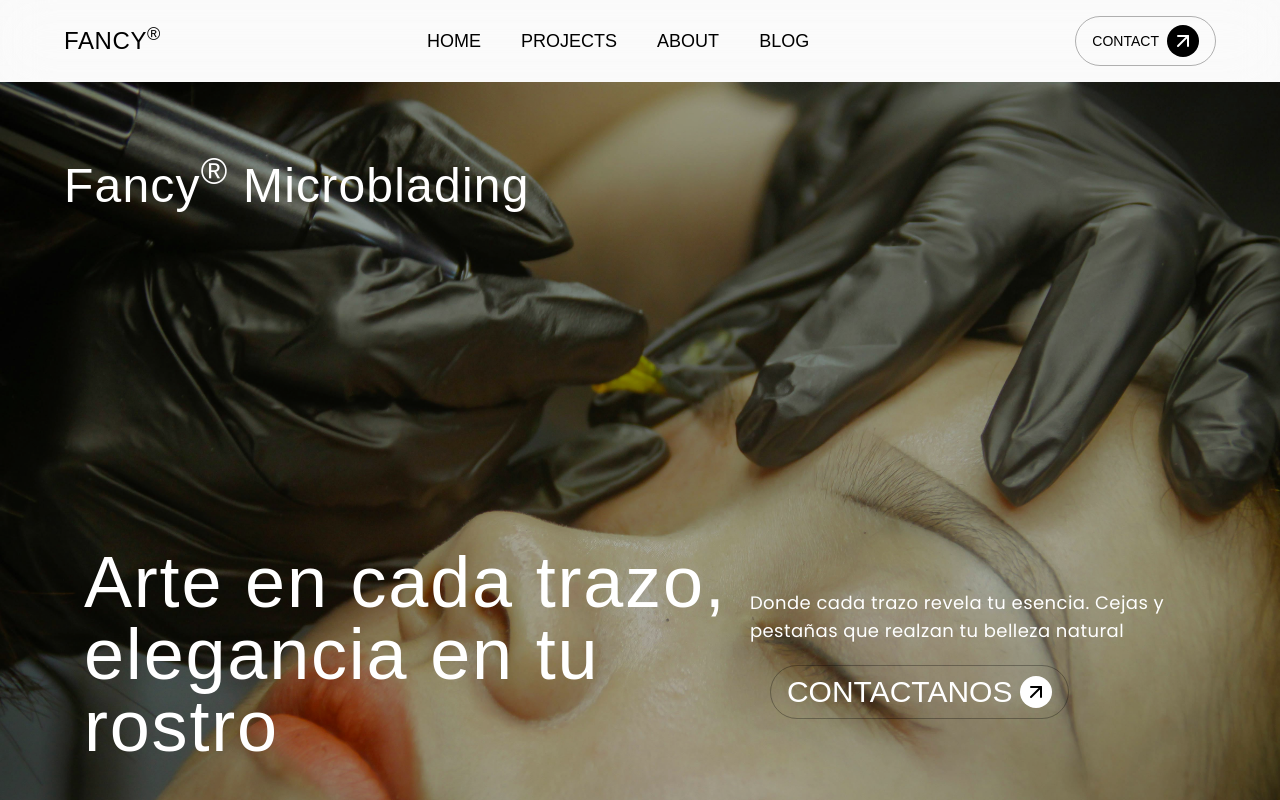
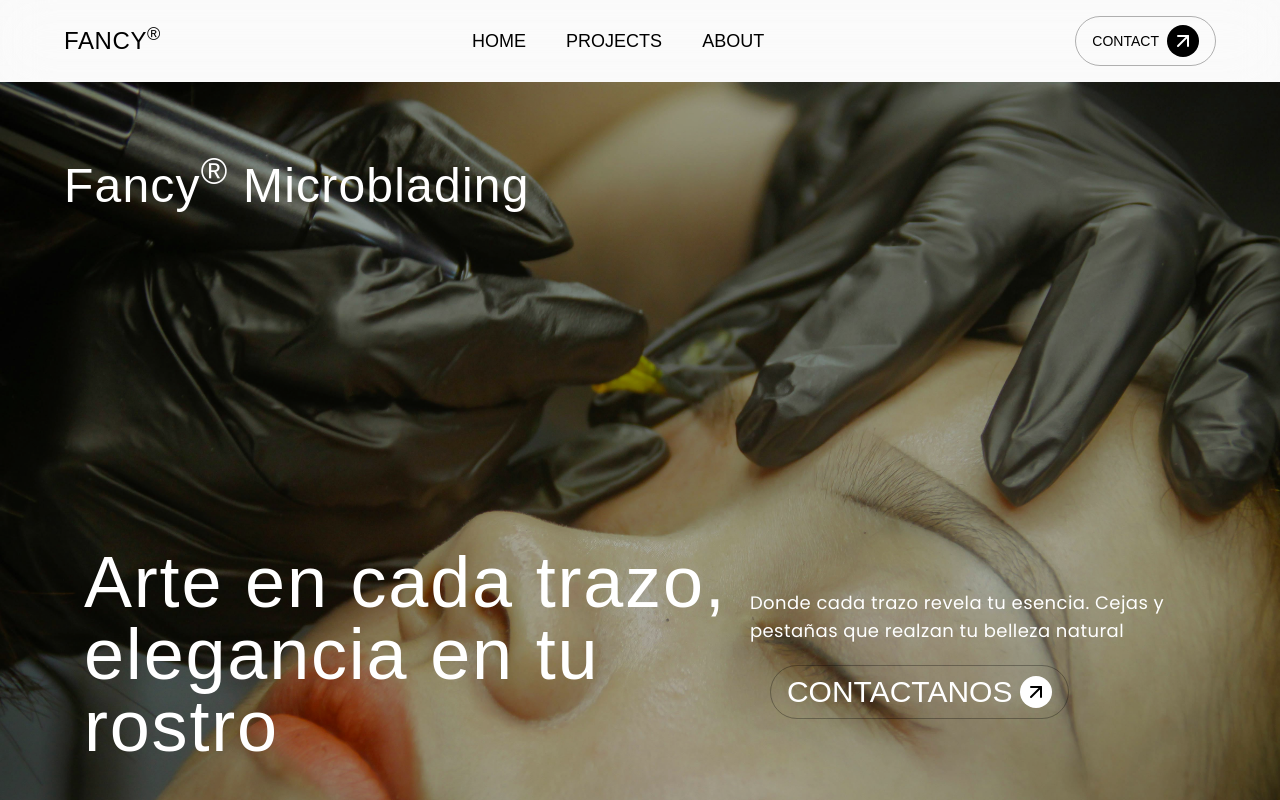
Before and after one commit to damian-pebe/fancy-studio, a Next.js app: page / in a window 1280 px wide. Shown: the top 800 px of the page. Built offline with nearby package versions, Linux system fonts and the light colour scheme; a web font is replaced by a local one.

Commit message:
added new variables for links

```diff
--- a/src/app/Components/Footer.tsx
+++ b/src/app/Components/Footer.tsx
@@ -29,9 +29,7 @@ export default function Footer() {
         <div className="space-y-2 flex flex-col gap-2">
           <p className="text-gray-400">Follow us</p>
           <Link href="https://www.tiktok.com" className="hover:opacity-60 duration-700 transition-all">TikTok</Link>
-          <Link href="https://www.twitter.com" className="hover:opacity-60 duration-700 transition-all">X</Link>
           <Link href="https://www.instagram.com" className="hover:opacity-60 duration-700 transition-all">Instagram</Link>
-          <Link href="https://www.linkedin.com" className="hover:opacity-60 duration-700 transition-all">LinkedIn</Link>
           <Link href="https://www.facebook.com" className="hover:opacity-60 duration-700 transition-all">Facebook</Link>
         </div>
 
@@ -39,8 +37,6 @@ export default function Footer() {
           <p className="text-gray-400">Menu</p>
           <Link href="/" className="hover:opacity-60 duration-700 transition-all">Home</Link>
           <Link href="/projects" className="hover:opacity-60 duration-700 transition-all">Projects</Link>
-          <Link href="/about" className="hover:opacity-60 duration-700 transition-all">About</Link>
-          <Link href="/blog" className="hover:opacity-60 duration-700 transition-all">Blog</Link>
           <Link href="/contact" className="hover:opacity-60 duration-700 transition-all">Contact</Link>
         </div>
       </div>
--- a/src/app/Components/Navbar.tsx
+++ b/src/app/Components/Navbar.tsx
@@ -33,12 +33,7 @@ export default function Navbar() {
         >
           ABOUT
         </Link>
-        <Link
-          href="/blog"
-          className="transition-all hover:-translate-y-1 duration-1000"
-        >
-          BLOG
-        </Link>
+
       </div>
 
       <button
```
